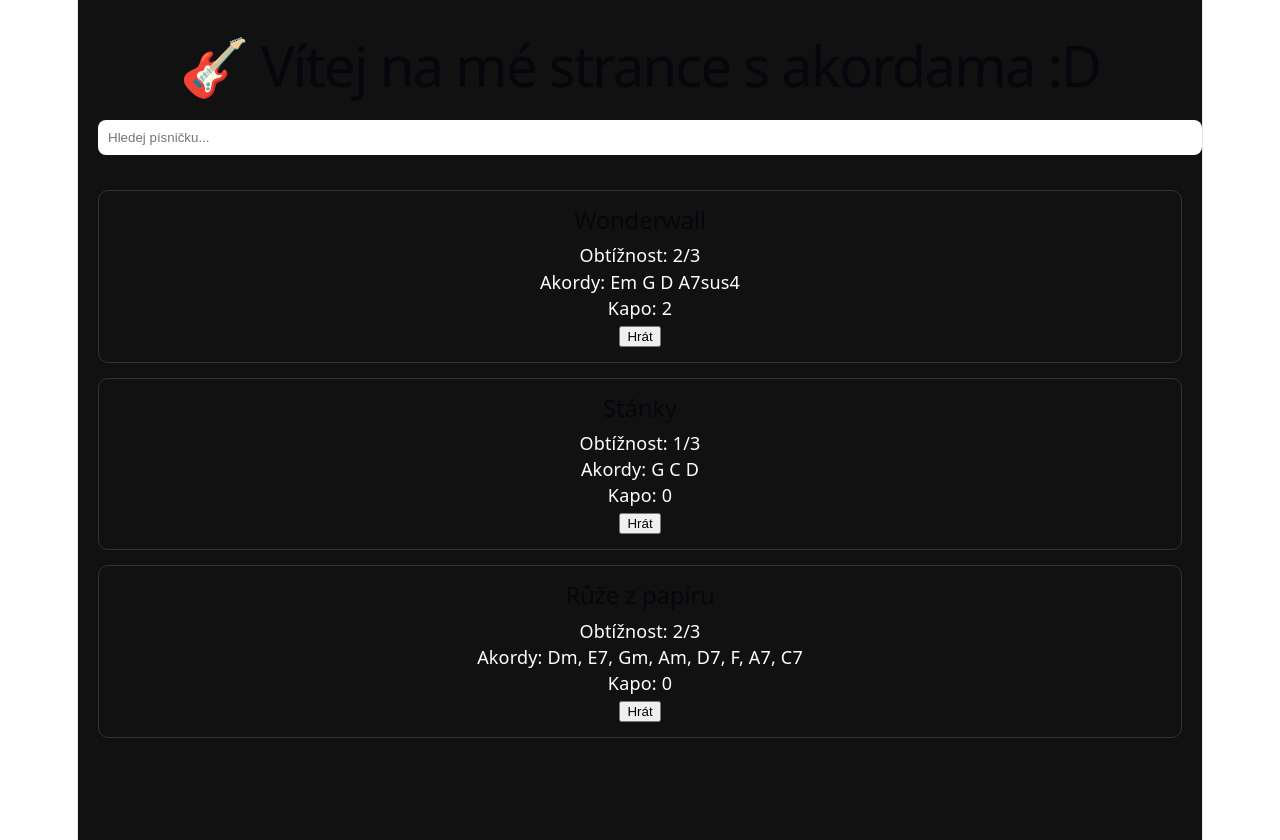
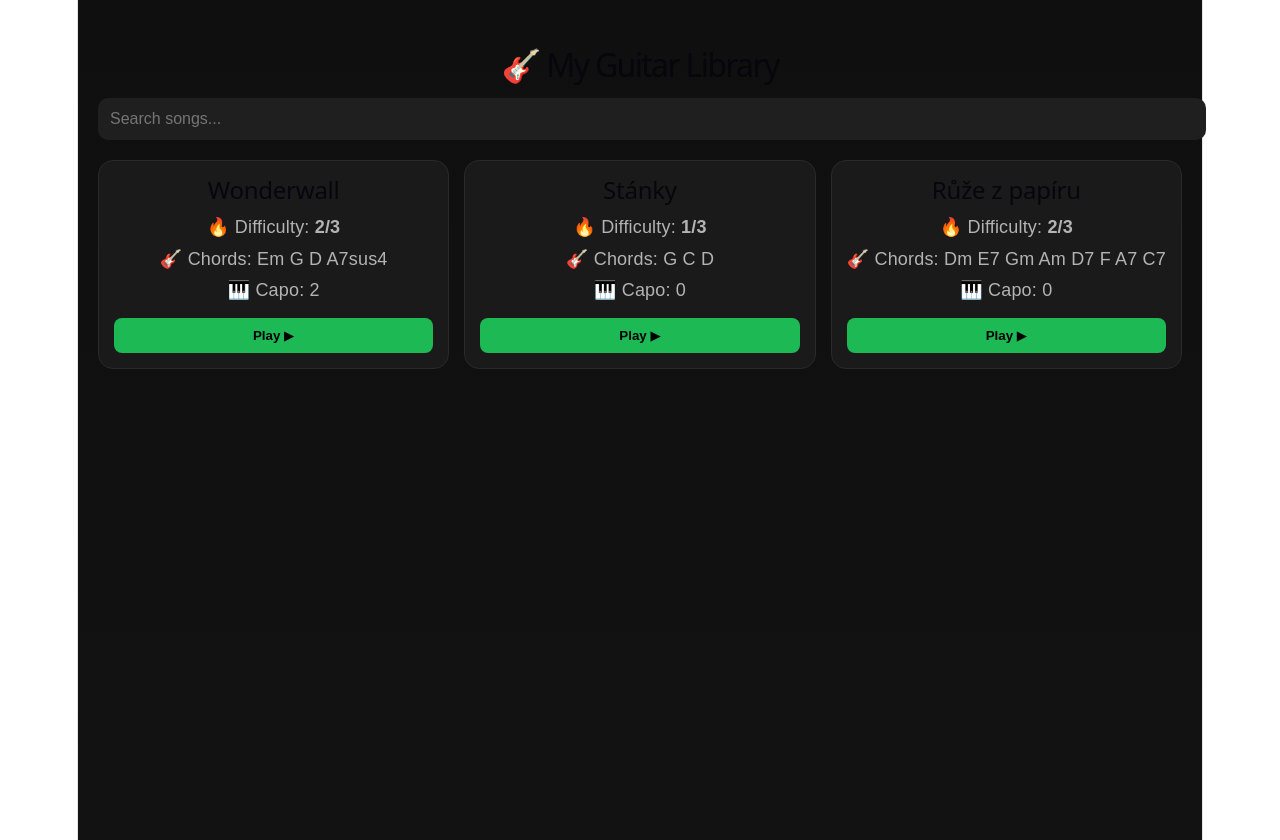
Before and after one commit to SuperWolf121/guitar-chords-app, a React (Vite) app in the folder guitar-chords-app/: page / in a window 1280 px wide. Built offline with nearby package versions, Linux system fonts and the light colour scheme.

Commit message:
zmena UI

```diff
--- a/guitar-chords-app/src/App.jsx
+++ b/guitar-chords-app/src/App.jsx
@@ -21,7 +21,7 @@ function App() {
     {
       name: "Růže z papíru",
       difficulty: 2,
-      chords: "Dm, E7, Gm, Am, D7, F, A7, C7",
+      chords: "Dm E7 Gm Am D7 F A7 C7",
       capo: 0,
       link: "https://akordy.kytary.cz/song/ruze-z-papiru",
     },
@@ -32,56 +32,103 @@ function App() {
   )
 
   return (
-    <div
-      style={{
-        padding: "20px",
-        background: "#111",
-        minHeight: "100vh",
-        color: "white",
-      }}
-    >
-      <h1>🎸 Vítej na mé strance s akordama :D</h1>
+    <div style={styles.page}>
+      {/* HEADER */}
+      <h1 style={styles.title}>🎸 My Guitar Library</h1>
 
-      {/* SEARCH INPUT */}
+      {/* SEARCH */}
       <input
-        type="text"
-        placeholder="Hledej písničku..."
+        placeholder="Search songs..."
         value={search}
         onChange={(e) => setSearch(e.target.value)}
-        style={{
-          width: "100%",
-          padding: "10px",
-          marginTop: "10px",
-          marginBottom: "20px",
-          borderRadius: "8px",
-          border: "none",
-        }}
+        style={styles.search}
       />
 
-      {/* SONG LIST */}
-      {filteredSongs.map((song, index) => (
-        <div
-          key={index}
-          style={{
-            border: "1px solid #333",
-            padding: "15px",
-            marginTop: "15px",
-            borderRadius: "10px",
-          }}
-        >
-          <h2>{song.name}</h2>
+      {/* GRID */}
+      <div style={styles.grid}>
+        {filteredSongs.map((song, i) => (
+          <div key={i} style={styles.card}>
+            <h2 style={styles.songName}>{song.name}</h2>
 
-          <p>Obtížnost: {song.difficulty}/3</p>
-          <p>Akordy: {song.chords}</p>
-          <p>Kapo: {song.capo}</p>
+            <p style={styles.text}>
+              🔥 Difficulty: <b>{song.difficulty}/3</b>
+            </p>
 
-          <a href={song.link} target="_blank" rel="noreferrer">
-            <button>Hrát</button>
-          </a>
-        </div>
-      ))}
+            <p style={styles.text}>🎸 Chords: {song.chords}</p>
+
+            <p style={styles.text}>🎹 Capo: {song.capo}</p>
+
+            <a href={song.link} target="_blank" rel="noreferrer">
+              <button style={styles.button}>Play ▶</button>
+            </a>
+          </div>
+        ))}
+      </div>
     </div>
   )
 }
 
+const styles = {
+  page: {
+    minHeight: "100vh",
+    background: "linear-gradient(180deg, #0f0f0f, #121212)",
+    color: "white",
+    padding: 20,
+    fontFamily: "Arial",
+  },
+
+  title: {
+    fontSize: 32,
+    marginBottom: 20,
+  },
+
+  search: {
+    width: "100%",
+    padding: 12,
+    borderRadius: 10,
+    border: "none",
+    outline: "none",
+    marginBottom: 20,
+    background: "#1f1f1f",
+    color: "white",
+    fontSize: 16,
+  },
+
+  grid: {
+    display: "grid",
+    gridTemplateColumns: "repeat(auto-fit, minmax(220px, 1fr))",
+    gap: 15,
+  },
+
+  card: {
+    background: "#1a1a1a",
+    padding: 15,
+    borderRadius: 15,
+    border: "1px solid #2a2a2a",
+    transition: "0.2s",
+    cursor: "pointer",
+  },
+
+  songName: {
+    marginBottom: 10,
+  },
+
+  text: {
+    margin: "5px 0",
+    color: "#b3b3b3",
+  },
+
+  button: {
+    marginTop: 10,
+    width: "100%",
+    padding: 10,
+    borderRadius: 8,
+    border: "none",
+    background: "#1db954",
+    color: "black",
+    fontWeight: "bold",
+    cursor: "pointer",
+  },
+}
+
 export default App
```
